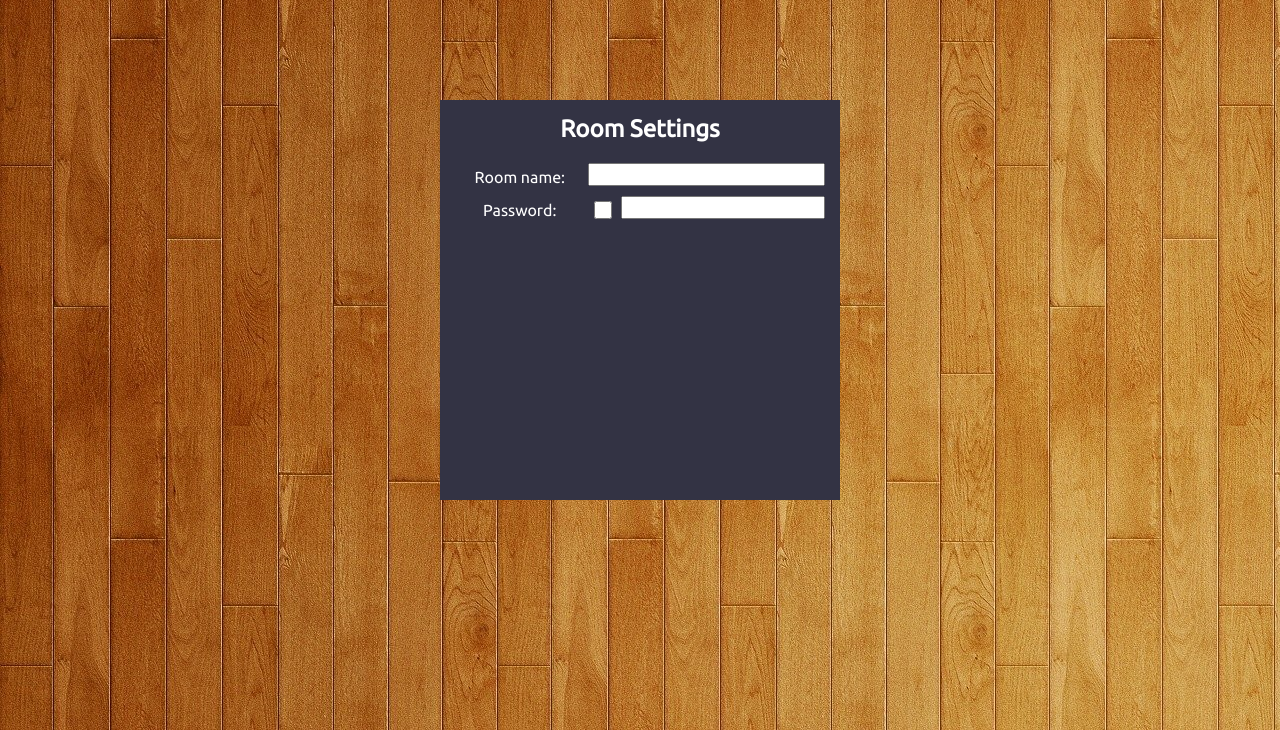
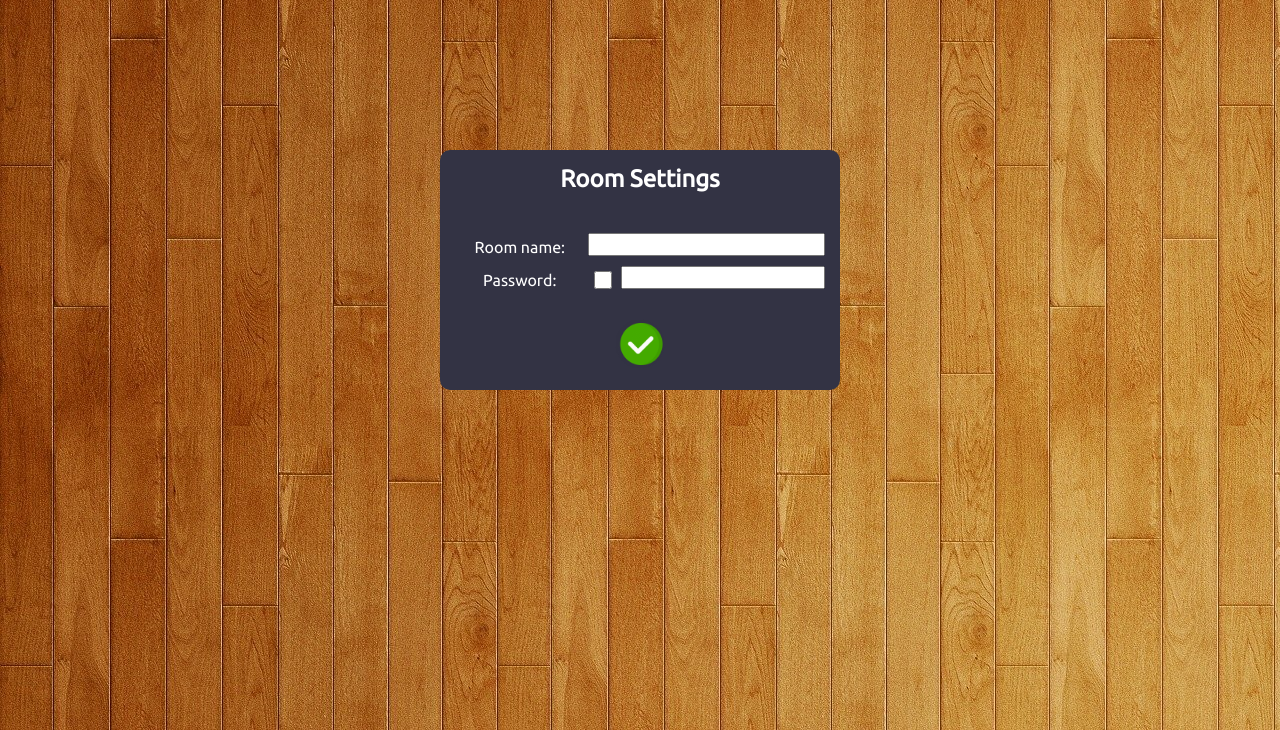
Before and after one commit to MojiRiAnt/secret-hitler, a Flask app: page /host in a window 1280 px wide. Shown: the part 70-800 px from the top of the page. Run offline with Flask 2, Linux system fonts and the light colour scheme.

Commit message:
Add some HTML

```diff
--- a/server/resources/templates/host.html
+++ b/server/resources/templates/host.html
@@ -20,9 +20,12 @@
             <input type="checkbox" id="inputCheckboxUsePwd"/>
             <input type="password" id="inputPasswordRoomPwd" value=""/>
         </div>
-        <!--input type="submit" id="inputSubmit" value="Create"/-->
+        <img class="btn--confirm" src="resources/sprites/confirm.png" id="submitBtn"/>
     </form>
 
     <h1 class="small-screen-error">Please, use wider screen!</h1>
+
+    <script type="text/javascript" src="resources/templates/scripts/global.js"></script>
+    <script type="text/javascript" src="resources/templates/scripts/host.js"></script>
 </body>
 </html>
--- /dev/null
+++ b/server/resources/templates/scripts/global.js
@@ -0,0 +1,10 @@
+function httpGet(url, callback)
+{
+    var x = new XMLHttpRequest();
+    x.onreadystatechange = function() {
+        if (x.readyState == 4 && x.status == 200)
+            callback(x.responseText);
+    }
+    x.open("GET", url, true);
+    x.send(null)
+}
--- /dev/null
+++ b/server/resources/templates/scripts/host.js
@@ -0,0 +1,8 @@
+const inpRoomName = document.getElementById('inputTextRoomName');
+const inpRoomPwd  = document.getElementById('inputPasswordRoomPwd');
+const inpUsePwd   = document.getElementById('inputCheckboxUsePwd');
+const btnConfirm  = document.getElementById('submitBtn');
+
+btnConfirm.addEventListener('click', () => {
+    window.location = `${window.location.protocol}//${window.location.host}/test`
+});
--- a/server/resources/templates/styles/global.css
+++ b/server/resources/templates/styles/global.css
@@ -53,3 +53,21 @@ header > img {
     top: -10px;
 }
 }
+
+.btn--confirm {
+    margin-top: 30px;
+    width: 50px;
+    height: auto;
+
+    text-align: center;
+
+    transition: 0.2s;
+    border-radius: 50%;
+}
+
+.btn--confirm:hover {
+    margin-top: 28px;
+    width: 54px;
+
+    cursor: pointer;
+}
--- a/server/resources/templates/styles/host.css
+++ b/server/resources/templates/styles/host.css
@@ -1,12 +1,13 @@
 form {
-    margin-top: 100px;
+    margin-top: 150px;
     margin-left: auto;
     margin-right: auto;
     padding: 15px;
     width: 400px;
-    height: 400px;
+    height: 240px;
 
     text-align: center;
+    border-radius: 10px;
 
     background: #333344;
 }
@@ -18,7 +19,7 @@ form {
 
 
 form > h2 {
-    margin-bottom: 20px;
+    margin-bottom: 40px;
 
     color: #fff;
 }
--- a/server/routes.py
+++ b/server/routes.py
@@ -1,6 +1,10 @@
-from flask import (render_template,)
+from flask import (render_template, request, redirect, url_for)
 from server import (app,)
 
 @app.route('/host')
 def host():
     return render_template('host.html')
+
+@app.route('/test')
+def test():
+    return "<h1>Success!</h1>"
```
Also changed, not shown: server/resources/sprites/confirm.png (added).
